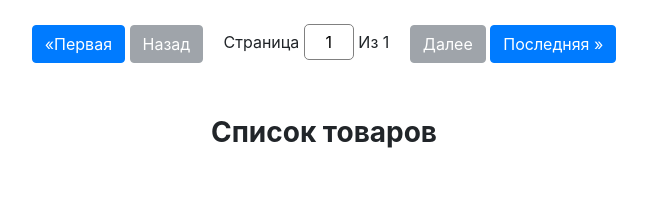
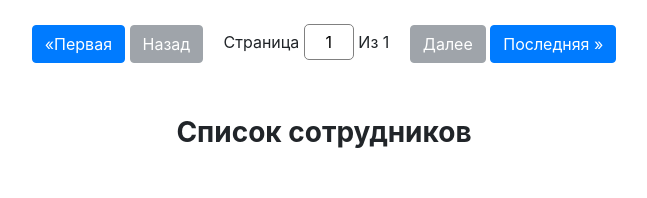
Before and after one commit to dshwets/ESDP-project, a Django app: page /employees/ in a window 1280 px wide. Shown: the part 56-254 px from the top of the page, without its empty margins (316-963 px from the left). Run offline with Django 3.2, Linux system fonts and the light colour scheme; the visitor is signed in with stand-in values (Sample User, id 1); data that the repository does not hold is empty; some libraries are stand-ins or nearby versions.

Commit message:
#144 в шаблоне списка сотрудников исправлены опечатки, добавлена ссылка на удаление сотрудника

```diff
--- a/source/employees/templates/employee_list.html
+++ b/source/employees/templates/employee_list.html
@@ -2,7 +2,7 @@
 {% load staticfiles %}
 {% load i18n %}
 {% block title %}
-{% trans 'Список товаров' %}
+{% trans 'Список сотрудников' %}
 {% endblock %}
 {% block styles %}
     <link rel="stylesheet" href="{% static 'css/style.css' %}">
@@ -14,7 +14,7 @@
 
     {% load i18n %}
 <h3 class="mb-5 mt-4" align="center">
-   <b>{% trans 'Список товаров' %}</b>
+   <b>{% trans 'Список сотрудников' %}</b>
 </h3>
     <table class="table table-striped">
   <thead>
@@ -38,7 +38,7 @@
             </td>
             <td><a href="#" class="mt-2 btn btn-info btn-sm" id="update-button">
                 {% trans 'Редактировать' %}</a></td>
-            <td><a href="#"
+            <td><a href="{% url 'employees:employee_delete' employee.pk %}"
                    class="mt-2 btn btn-danger btn-sm" id="delete-button">
                 {% trans 'Удалить' %}</a></td>
 
```
